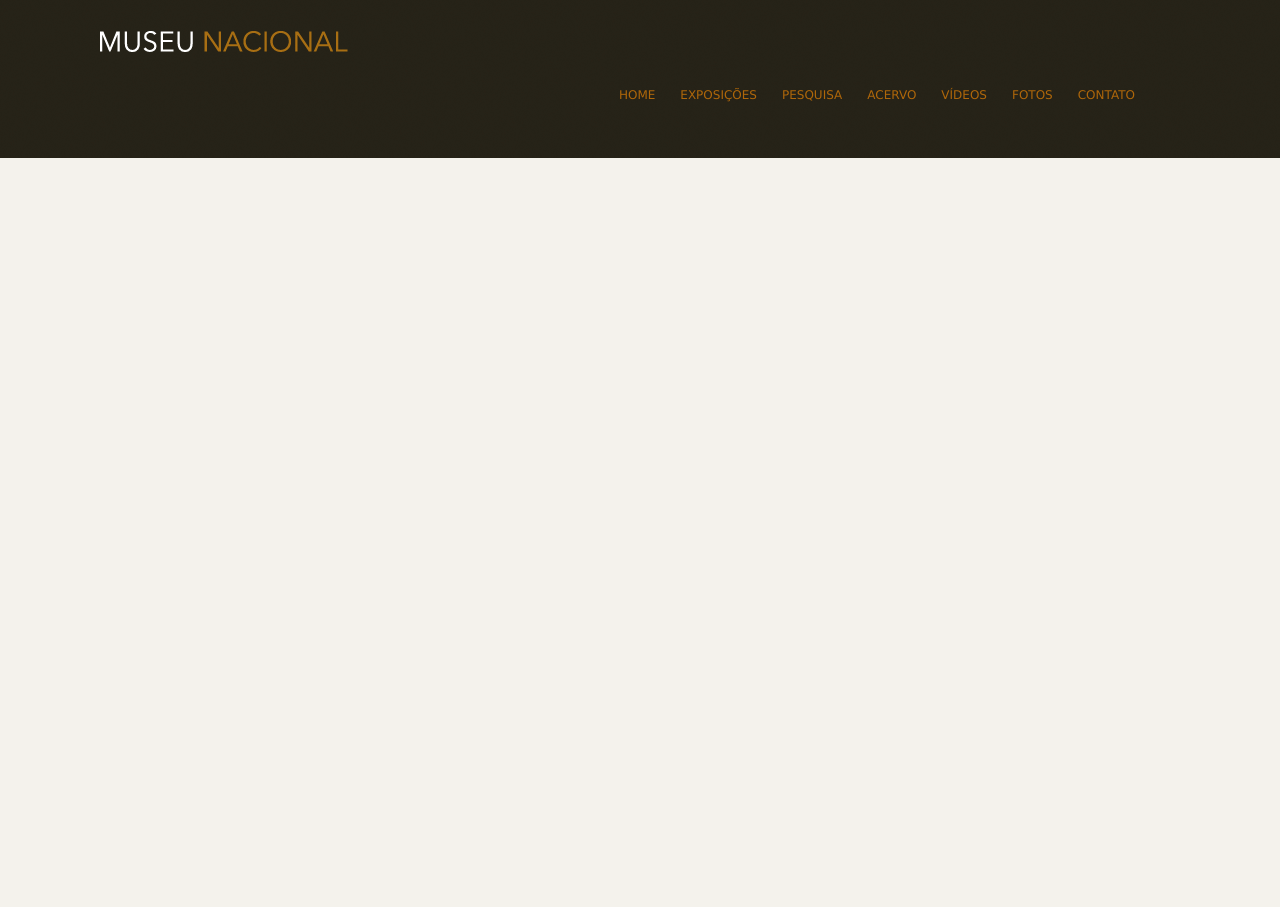
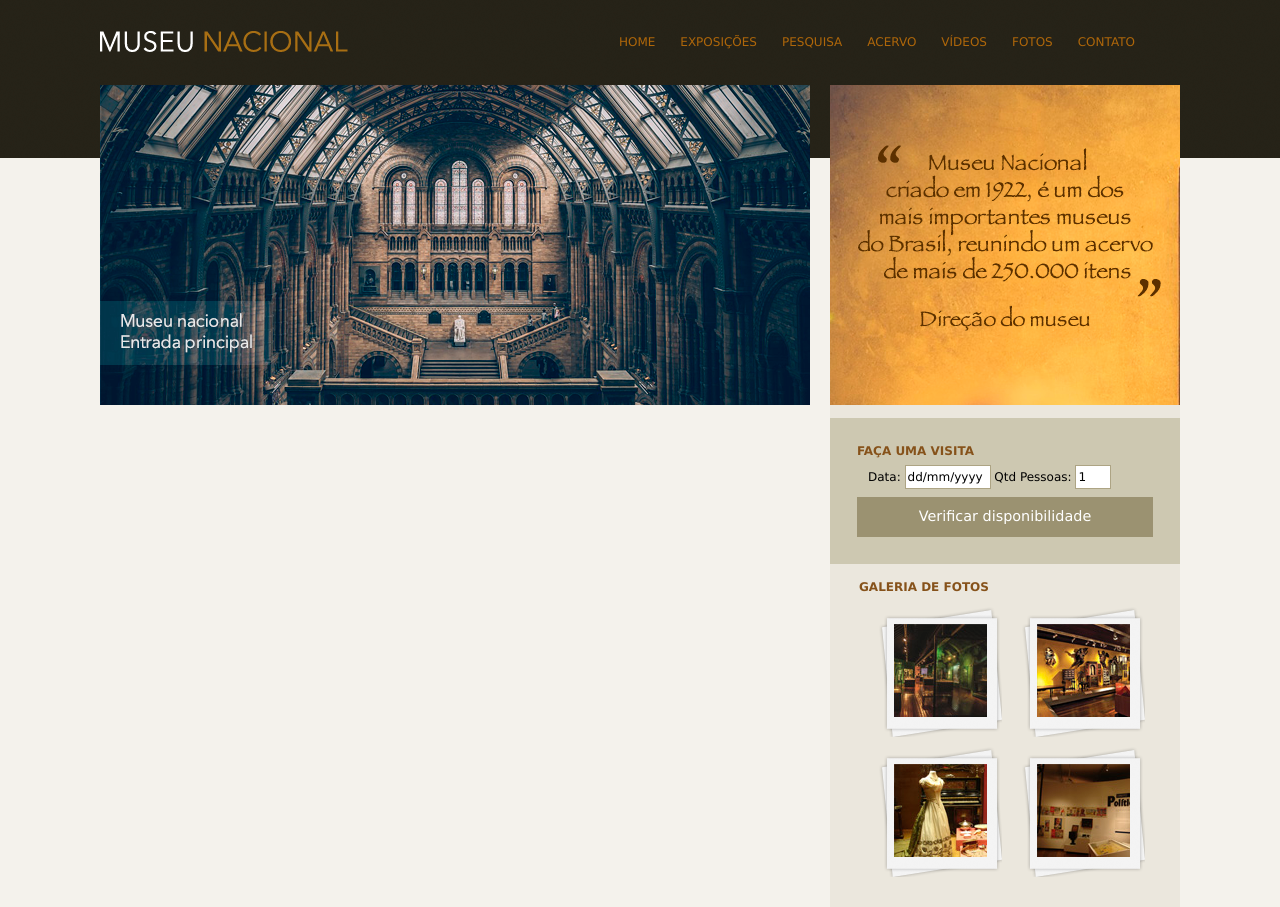
Before and after one commit to ccesarfp/Project-National-Museum, a plain HTML site: page index.html in a window 1280 px wide. Before the commit the page ends 800 px from the top, so only its background shows below. Drawn offline with Linux system fonts and the light colour scheme.

Commit message:
Aside has been configured

```diff
--- a/css/style.css
+++ b/css/style.css
@@ -24,6 +24,10 @@ a:hover {
 }
 
 /*CONFIGURAÇÃO LOGO*/
+#logo h1 {
+	float: left;
+}
+
 #logo h1 a {
 	width: 248px;
 	height: 21px;
@@ -57,3 +61,75 @@ nav ul li a:link {
 nav ul li a:hover {
 	border-bottom: 1px solid #535858;
 }
+
+/*PRINCIPAL*/
+#conteudo {
+	width: 710px;
+	float: left;
+}
+
+aside {
+	width: 350px;
+	float: right;
+	background: #ebe7dd;
+	padding-bottom: 30px;
+}
+
+section#visita {
+	background: #cdc8b1;
+	padding: 10px 27px 27px;
+	margin-top: 10px;
+}
+
+#galeria {
+	padding: 0px 27px;
+}
+
+section#galeria a {
+	display: block;
+	background: url(../img/fundo-foto.png) no-repeat;
+	float: left;
+	padding: 17px 15px;
+	margin: 10px 0px 0px 20px;
+}
+
+section#galeria {
+	margin-left: 2px;
+	margin-top: 3px;
+}
+
+h4 {
+	color: #86521a;
+	text-transform: uppercase;
+	padding-bottom: 3px;
+	margin-bottom: 0;
+}
+
+/*FORMULARIOS*/
+
+input {
+	height: 20px;
+	width: 80px;
+	background: #fff;
+	border: none;
+	font-size: 1em;
+}
+input.campo {
+	border: 1px solid #ada484;
+}
+
+input.botao	 {
+	background: #9b9271;
+	color: #fff;
+	width: 100%;
+	height: 40px;
+	font-size: 1.2em;
+}
+
+fieldset {
+	border: none;
+}
+
+legend {
+	display: none;
+}
--- a/index.html
+++ b/index.html
@@ -41,6 +41,59 @@
 
 		</header> <!-- /fim Header -->
 
+		<div id="principal">
+
+			<div id="conteudo"> <!-- Início Conteudo -->
+
+				<section id="capa">
+					<img src="./img/museu.png">
+				</section>
+
+			</div> <!-- /fim Conteudo -->
+
+			<aside> <!-- Início Lateral -->
+
+				<section id="depoimento">
+					<img src="./img/depoimento.png">
+				</section>
+
+				<section id="visita"> <!-- Início Visita -->
+					<h4>Faça uma visita</h4>
+					<form>
+						<fieldset>
+							<legend>Selecione uma data:</legend>
+
+							<label for="data">Data: </label>
+							<input class="campo" type="text" id="data" value="dd/mm/yyyy">
+
+							<label for="data">Qtd Pessoas: </label>
+							<input style="width: 30px;" class="campo" type="text" id="qtd" value="1">
+						</fieldset>
+
+						<input class="botao" type="submit" value="Verificar disponibilidade">
+					</form>
+				</section> <!-- /fim Visita -->
+
+				<section id="galeria">
+					<h4>Galeria de Fotos</h4>
+					<a href="">
+						<img src="./img/imagem1.jpg" height="93px" width="93px">
+					</a>
+					<a href="">
+						<img src="./img/imagem2.jpg" height="93px" width="93px">
+					</a>
+					<a href="">
+						<img src="./img/imagem3.jpg" height="93px" width="93px">
+					</a>
+					<a href="">
+						<img src="./img/imagem4.jpg" height="93px" width="93px">
+					</a>
+				</section>
+
+			</aside> <!-- /fim Lateral -->
+
+		</div>
+
 	</div> <!-- /fim Container -->
 
 </body>
```
